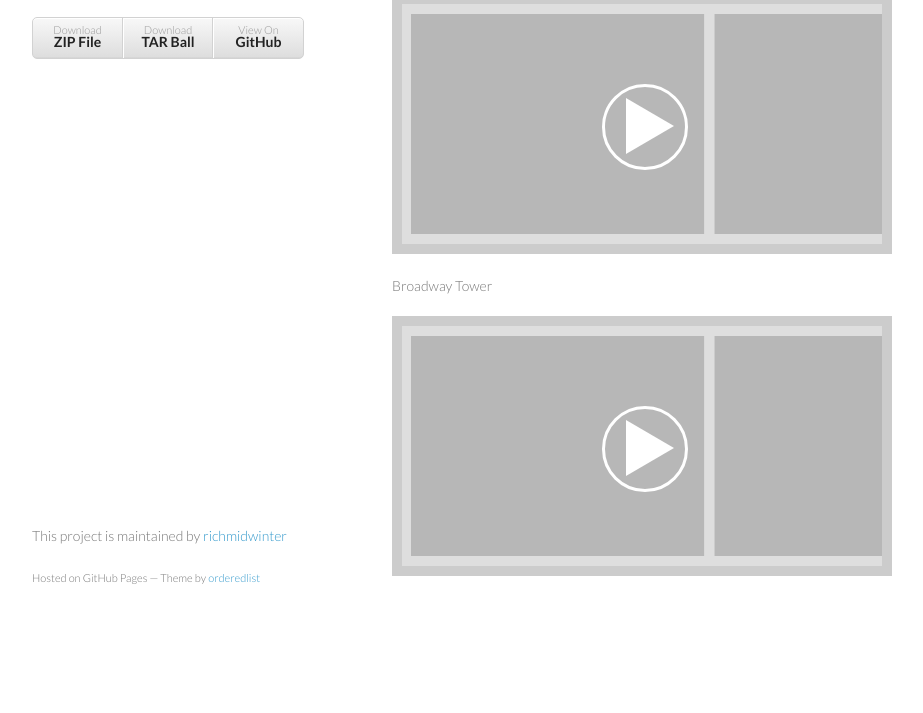
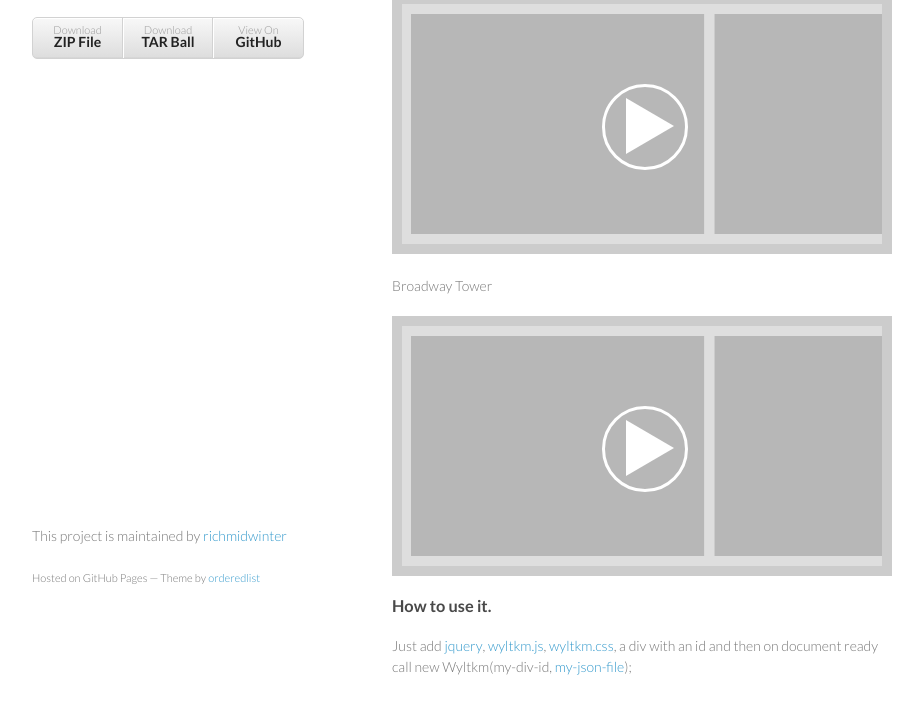
Before and after one commit to richmidwinter/wyltkm, a plain HTML site: page index.html in a window 1280 px wide. Shown: the part 143-856 px from the top of the page, without its empty margins (178-1101 px from the left). Before the commit the page ends 800 px from the top, so only its background shows below. Drawn offline with nearby package versions, Linux system fonts and the light colour scheme.

Commit message:
Usage guidance.

```diff
--- a/index.html
+++ b/index.html
@@ -52,6 +52,11 @@
         <div id="tower" class="wyltkm"></div>
 
         <br/>
+
+        <h3>How to use it.</h3>
+
+        <p>Just add <a href="http://code.jquery.com/jquery-1.9.1.min.js">jquery</a>, <a href="wyltkm.js">wyltkm.js</a>, <a href="wyltkm.css">wyltkm.css</a>, a div with an id and then on document ready call new Wyltkm(my-div-id, <a href="tower.json">my-json-file</a>);</p>
+        <br/>
       </section>
       <footer>
         <p>This project is maintained by <a href="https://github.com/richmidwinter">richmidwinter</a></p>
```
